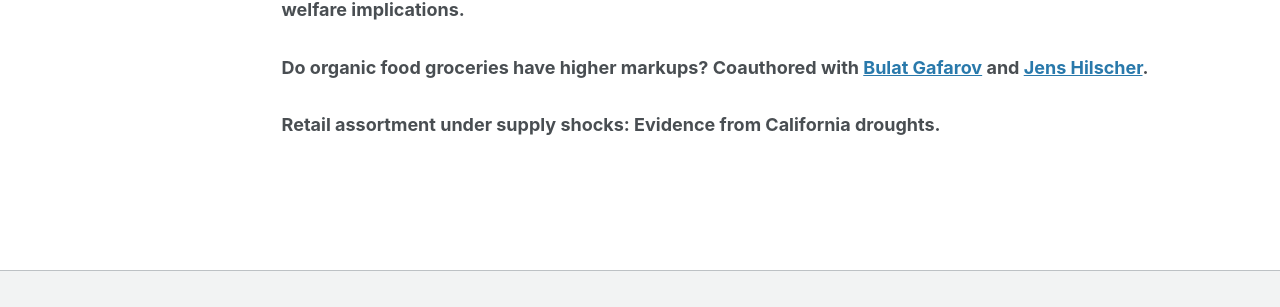
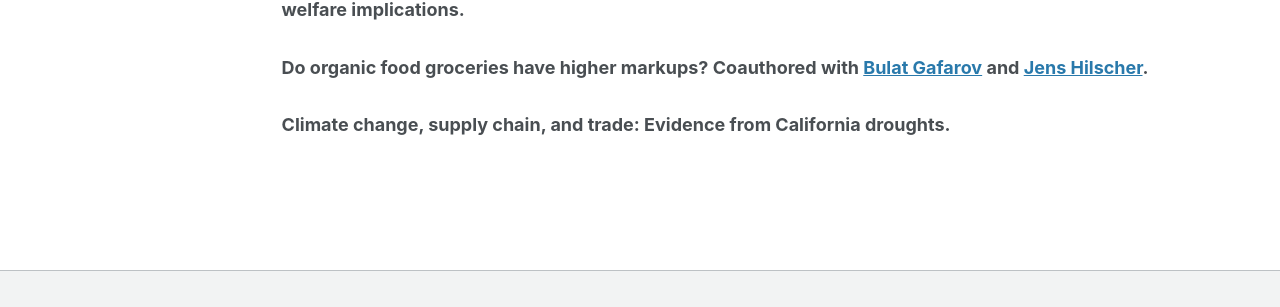
Before and after one commit to tendakung/tendakung.github.io, a Jekyll site: the page built from _pages/research.md, in a window 1280 px wide and 900 px high, scrolled down 939 px. Shown: the part 557-864 px from the top of the window. Built offline with Jekyll 4.4.1, drawn with Linux system fonts in a browser that asks for light colours.

Commit message:
Update research.md

```diff
--- a/_pages/research.md
+++ b/_pages/research.md
@@ -25,4 +25,4 @@ To be presented at the 2024 SEA and 2025 AEA annual meetings. You may download t
 
 ### Do organic food groceries have higher markups? Coauthored with [Bulat Gafarov](https://are.ucdavis.edu/people/faculty/bulat-gafarov/) and [Jens Hilscher](https://are.ucdavis.edu/people/faculty/jens-hilscher/).
 
-### Retail assortment under supply shocks: Evidence from California droughts.
+### Climate change, supply chain, and trade: Evidence from California droughts.
```
